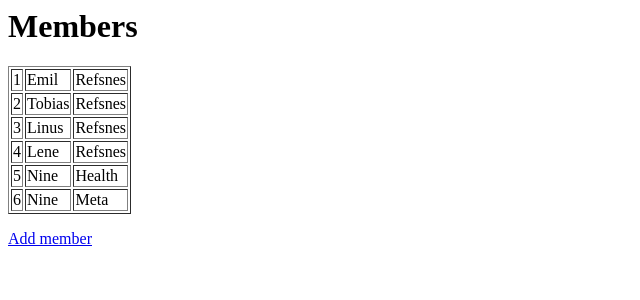
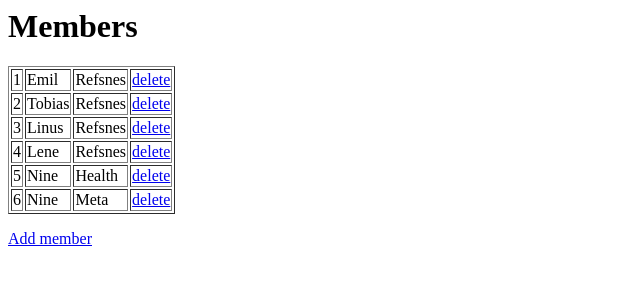
Before and after one commit to 9health/django-tut-w3c, a Django app: page /members/ in a window 1280 px wide. Shown: the top 300 px of the page, without its empty margins (0-640 px from the left). Run offline with Django 4.2, Linux system fonts and the light colour scheme; data comes from the database, SQL or seed files in the repository.

Commit message:
Add delete member function

```diff
--- a/myworld/members/templates/index.html
+++ b/myworld/members/templates/index.html
@@ -6,6 +6,7 @@
     <td>{{ x.id }}</td>
     <td>{{ x.firstname }}</td>
     <td>{{ x.lastname }}</td>
+    <td><a href="delete/{{ x.id }}">delete</a></td>
   </tr>
 {% endfor %}
 </table>
--- a/myworld/members/urls.py
+++ b/myworld/members/urls.py
@@ -2,7 +2,8 @@ from django.urls import path
 from . import views
 
 urlpatterns = [
-    path('', views.index, name='index'),
-    path('add/', views.add, name='add'),
-    path('add/addrecord/', views.addrecord, name='addrecord'),
+  path('', views.index, name='index'),
+  path('add/', views.add, name='add'),
+  path('add/addrecord/', views.addrecord, name='addrecord'),
+  path('delete/<int:id>', views.delete, name='delete'),
 ]
--- a/myworld/members/views.py
+++ b/myworld/members/views.py
@@ -41,3 +41,8 @@ def addrecord(request):
   member = Members(firstname=x, lastname=y)
   member.save()
   return HttpResponseRedirect(reverse('index'))
+
+def delete(request, id):
+  member = Members.objects.get(id=id)
+  member.delete()
+  return HttpResponseRedirect(reverse('index'))
```
Lines whose indentation alone changed are shown as unchanged.
